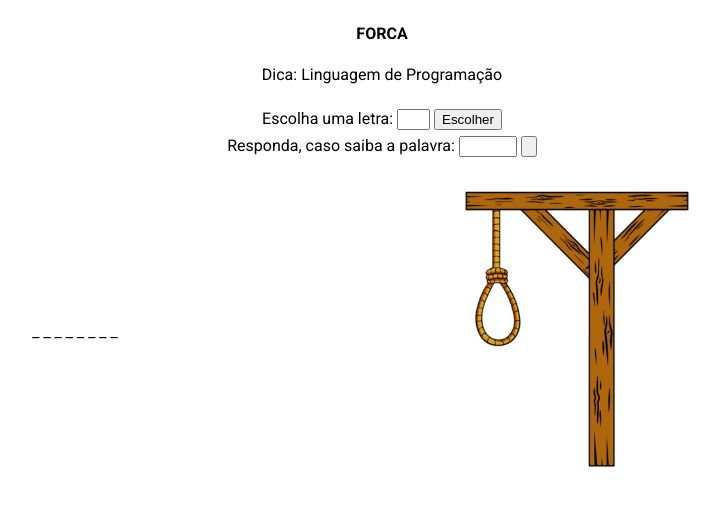
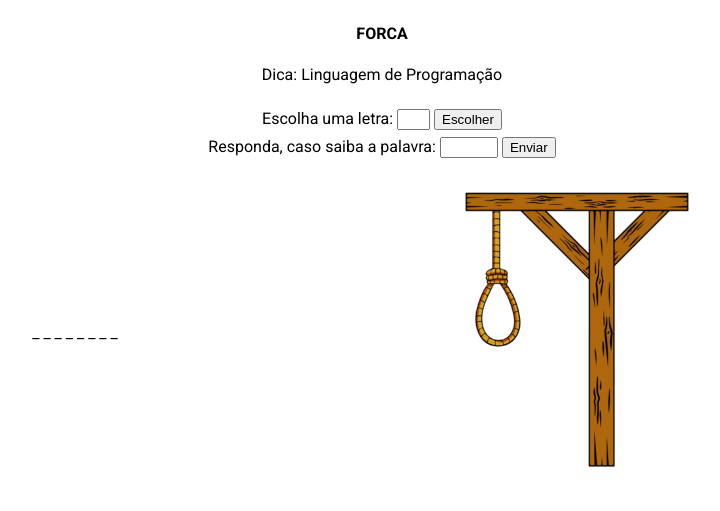
Before and after one commit to beatrizx2/Projeto-Final-Forca, a plain HTML site: page index.html in a window 1280 px wide. Shown: the whole page, without its empty margins (258-978 px from the left). Drawn offline with Linux system fonts and the light colour scheme.

Commit message:
res enviar

```diff
--- a/index.html
+++ b/index.html
@@ -27,7 +27,7 @@
         <section id="fomRes">
             <label for="resInput">Responda, caso saiba a palavra:</label>
             <input name="formRes" type="text" id="resInput"  maxlength="1" required>
-            <input type="button" onclick= res() ="Enviar" id="resButton" />
+            <input type="button" onclick= res() value="Enviar" id="resButton" />
             <p id="mensagem"></p>
             <button id="jogar-de-novo" style="display: none;" onclick="jogarDeNovo()">Jogar de novo</button>
         </section>
```
